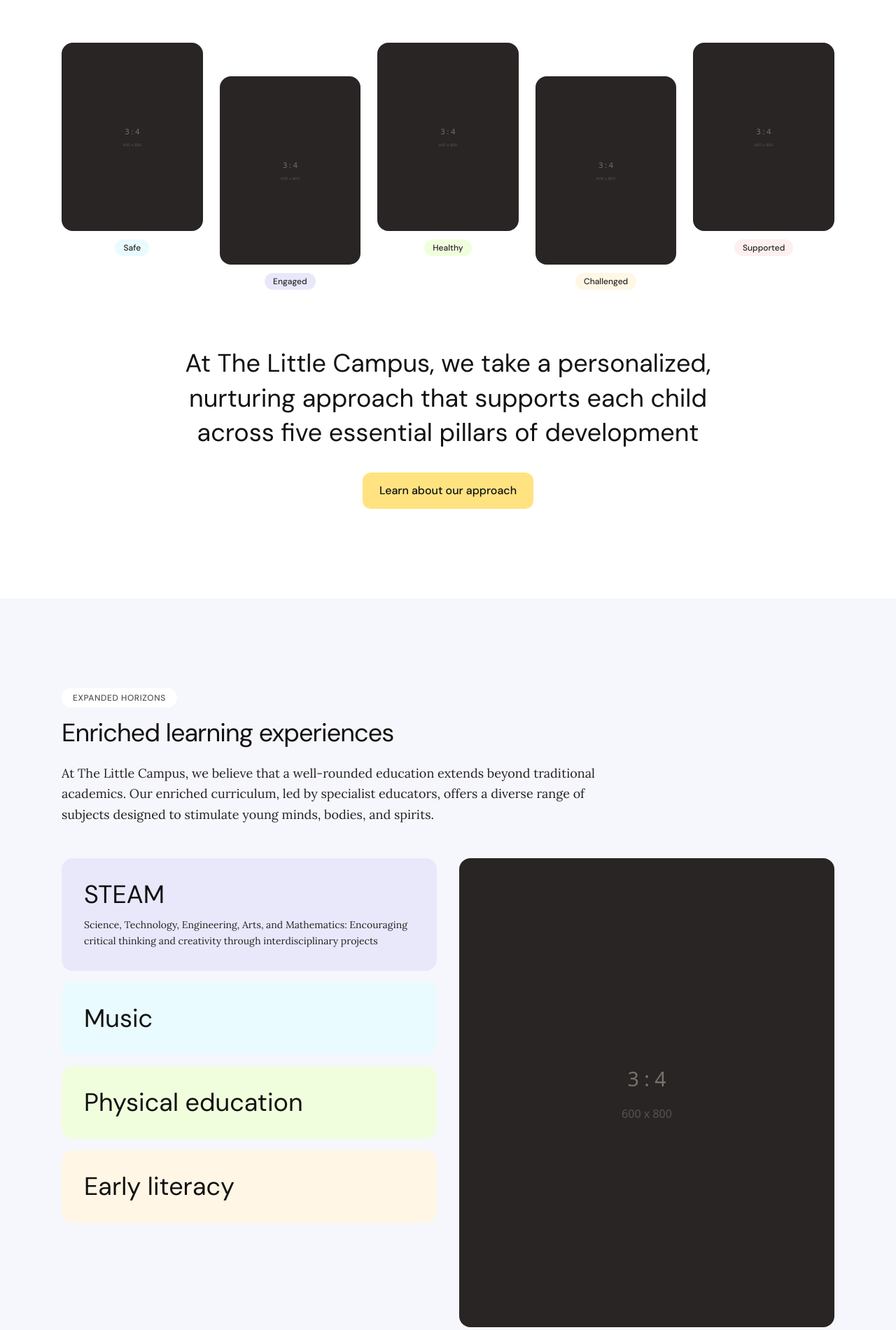
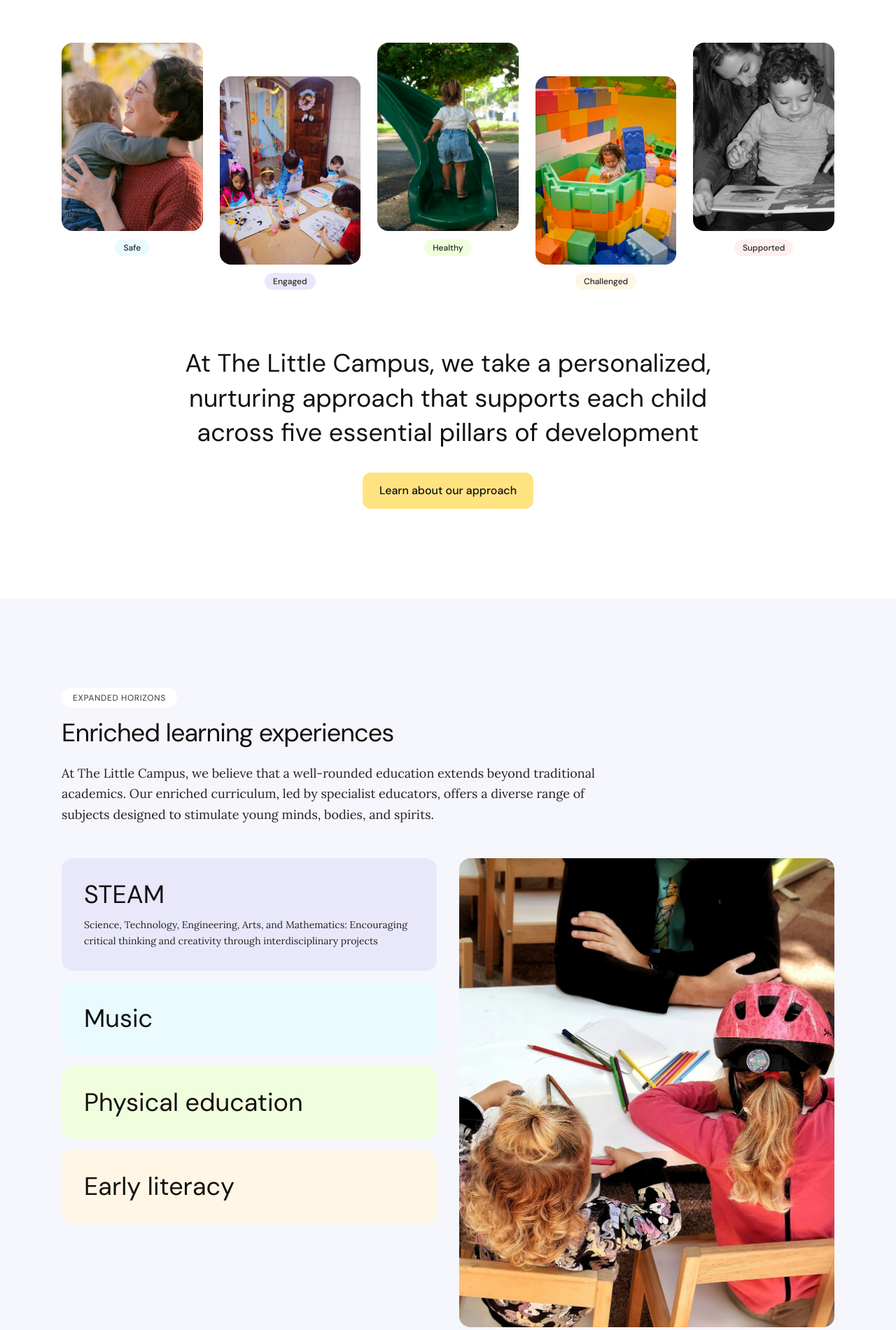
Before and after one commit to heyharmon/astro-starter, an Astro site: page / in a window 1280 px wide. Shown: the part 2578-4478 px from the top of the page at 70% size. Built offline with nearby package versions, Linux system fonts and the light colour scheme; Astro itself is replaced by a stand-in of ours.

Commit message:
Replace placeholder images with actual assets on the homepage
- Add real image assets to the public directory for the home page sections
- Update index.astro to reference the new images and provide descriptive alt text
- Provide .env.sample for Unsplash API integration

```diff
--- a/src/pages/index.astro
+++ b/src/pages/index.astro
@@ -85,31 +85,31 @@ const page = await getEntry("pages", "home");
       <div class="mt-16 grid grid-cols-2 sm:grid-cols-3 lg:grid-cols-5 gap-6">
         <div class="text-center">
           <div class="aspect-[3/4] rounded-2xl bg-neutral-200 overflow-hidden">
-            <img src="/images/placeholders/portrait-3x4.svg" alt="Safe" class="h-full w-full object-cover" />
+            <img src="/images/home/safe.jpg" alt="Caregiver comforting a young child" class="h-full w-full object-cover" />
           </div>
           <span class="mt-3 inline-block rounded-full bg-pastel-blue-light px-3 py-1 text-xs font-sans font-medium text-neutral-800">Safe</span>
         </div>
         <div class="text-center sm:mt-12">
           <div class="aspect-[3/4] rounded-2xl bg-neutral-200 overflow-hidden">
-            <img src="/images/placeholders/portrait-3x4.svg" alt="Engaged" class="h-full w-full object-cover" />
+            <img src="/images/home/engaged.jpg" alt="Children doing crafts together" class="h-full w-full object-cover" />
           </div>
           <span class="mt-3 inline-block rounded-full bg-pastel-lavender-light px-3 py-1 text-xs font-sans font-medium text-neutral-800">Engaged</span>
         </div>
         <div class="text-center">
           <div class="aspect-[3/4] rounded-2xl bg-neutral-200 overflow-hidden">
-            <img src="/images/placeholders/portrait-3x4.svg" alt="Healthy" class="h-full w-full object-cover" />
+            <img src="/images/home/healthy.jpg" alt="Child playing on playground" class="h-full w-full object-cover" />
           </div>
           <span class="mt-3 inline-block rounded-full bg-pastel-green-light px-3 py-1 text-xs font-sans font-medium text-neutral-800">Healthy</span>
         </div>
         <div class="text-center sm:mt-12">
           <div class="aspect-[3/4] rounded-2xl bg-neutral-200 overflow-hidden">
-            <img src="/images/placeholders/portrait-3x4.svg" alt="Challenged" class="h-full w-full object-cover" />
+            <img src="/images/home/challenged.jpg" alt="Child building with colorful blocks" class="h-full w-full object-cover" />
           </div>
           <span class="mt-3 inline-block rounded-full bg-pastel-yellow-light px-3 py-1 text-xs font-sans font-medium text-neutral-800">Challenged</span>
         </div>
         <div class="text-center">
           <div class="aspect-[3/4] rounded-2xl bg-neutral-200 overflow-hidden">
-            <img src="/images/placeholders/portrait-3x4.svg" alt="Supported" class="h-full w-full object-cover" />
+            <img src="/images/home/supported.jpg" alt="Adult reading with child" class="h-full w-full object-cover" />
           </div>
           <span class="mt-3 inline-block rounded-full bg-pastel-pink-light px-3 py-1 text-xs font-sans font-medium text-neutral-800">Supported</span>
         </div>
@@ -151,7 +151,7 @@ const page = await getEntry("pages", "home");
         <!-- Right: single image -->
         <div class="hidden lg:flex items-center">
           <div class="rounded-2xl bg-neutral-200 overflow-hidden w-full aspect-[4/5]">
-            <img src="/images/placeholders/portrait-3x4.svg" alt="Children learning with educator" class="h-full w-full object-cover" />
+            <img src="/images/home/enriched-learning.jpg" alt="Children drawing with educator" class="h-full w-full object-cover" />
           </div>
         </div>
       </div>
@@ -287,8 +287,8 @@ const page = await getEntry("pages", "home");
       <!-- Full-width image placeholder with overlay -->
       <div class="relative mt-12 rounded-2xl bg-neutral-200 overflow-hidden aspect-[16/7]">
         <img
-          src="/images/placeholders/hero-16x9.svg"
-          alt="The Little Campus campus"
+          src="/images/home/discover.jpg"
+          alt="Colorful playground at The Little Campus"
           class="h-full w-full object-cover"
         />
         <div class="absolute inset-0 bg-neutral-950/40 flex flex-col items-center justify-center px-8 text-center">
@@ -308,8 +308,8 @@ const page = await getEntry("pages", "home");
         <!-- Left: image -->
         <div class="aspect-[4/3] lg:aspect-auto bg-neutral-200">
           <img
-            src="/images/placeholders/landscape-4x3.svg"
-            alt="Children learning and playing"
+            src="/images/home/community.jpg"
+            alt="Happy children playing together"
             class="h-full w-full object-cover"
           />
         </div>
```
Also changed, not shown: images-discover-community.png (added), images-pillars-full.png (added), images-pillars.png (added), images-testimonials.png (added), public/images/home/challenged.jpg (added), public/images/home/community.jpg (added), public/images/home/discover.jpg (added), public/images/home/engaged.jpg (added), public/images/home/enriched-learning.jpg (added), public/images/home/healthy.jpg (added), public/images/home/safe.jpg (added), public/images/home/supported.jpg (added), 1 other file.
